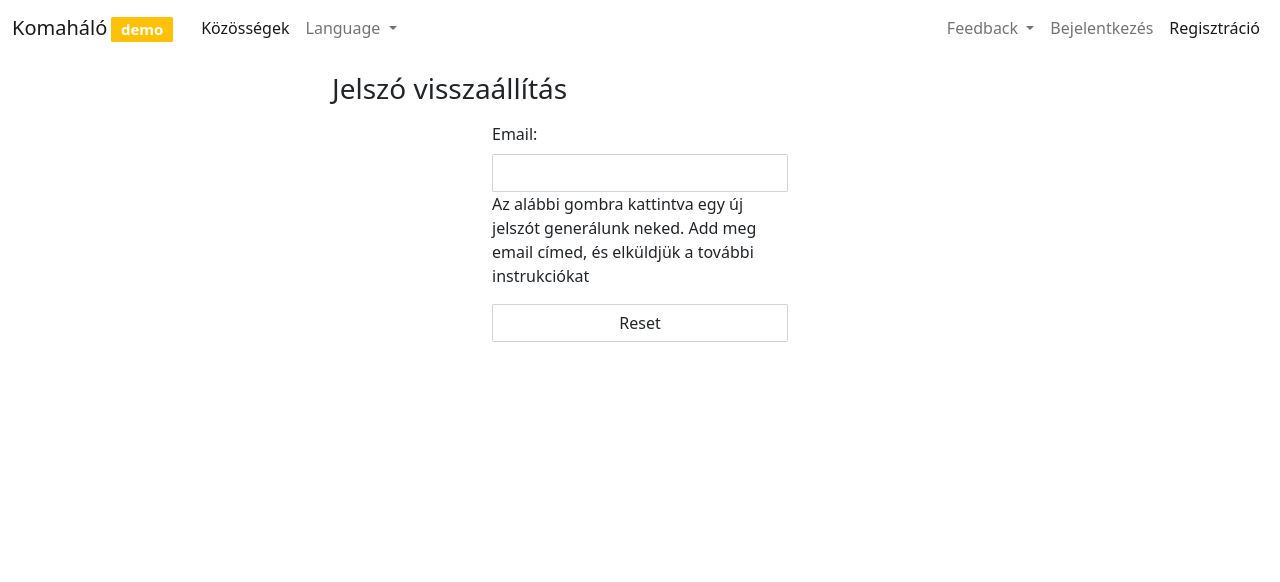
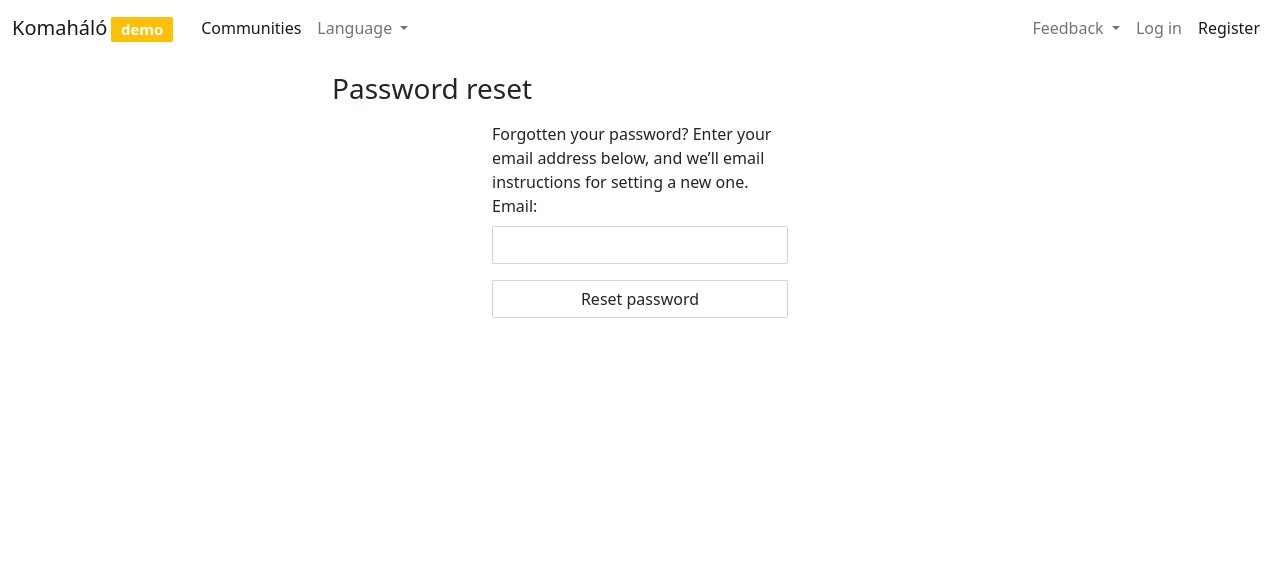
Before and after one commit to proofone/zoldweb, a Django app: page /user/password_reset/ in a window 1280 px wide. Shown: the top 582 px of the page. Run offline with Django 4.2, Linux system fonts and the light colour scheme; parts of the project's set-up code (start-up, migrations or seed data) failed here and were passed over; some libraries are stand-ins or nearby versions.

Commit message:
Template updates + translated text

```diff
--- a/brahma/templates/brahma/nav.html
+++ b/brahma/templates/brahma/nav.html
@@ -11,7 +11,7 @@
         <div class="collapse navbar-collapse" id="navbarSupportedContent">
             <ul class="navbar-nav me-auto mb-2 mb-lg-0">
                 <li class="nav-item">
-                    <a class="nav-link active" aria-current="page" href="{% url "communities" %}">Közösségek</a>
+                    <a class="nav-link active" aria-current="page" href="{% url "communities" %}">{% trans "Communities" %}</a>
                 </li>
                 {% if user.is_authenticated %}
                 <li class="nav-item">
@@ -45,17 +45,17 @@
                 </li>
                 {% if user.is_authenticated %}
                 <li class="nav-item">
-                    <a class="nav-link" aria-current="page" href="{% url "logout" %}"><span class="">{% trans "Sign out" %}</span></a>
+                    <a class="nav-link" aria-current="page" href="{% url "logout" %}"><span class="">{% trans "Log out" %}</span></a>
                 </li>
                 <li class="nav-item">
                     <a class="nav-link fw-semibold" aria-current="page" href="{% url "profile" %}">{{ request.user.username }}</a>
                 </li>
                 {% else %}
                 <li class="nav-item">
-                    <a class="nav-link" aria-current="page" href="{% url "login" %}">Bejelentkezés</a>
+                    <a class="nav-link" aria-current="page" href="{% url "login" %}">{% trans "Log in" %}</a>
                 </li>
                 <li class="nav-item">
-                    <a class="nav-link active" aria-current="page" href="{% url "register" %}">Regisztráció</a>
+                    <a class="nav-link active" aria-current="page" href="{% url "register" %}">{% trans "Register" %}</a>
                 </li>
                 {% endif %}
             </ul>
--- a/brahma/templates/entities/community_list.html
+++ b/brahma/templates/entities/community_list.html
@@ -1,8 +1,8 @@
 {% extends 'brahma/base.html' %}
 {% load i18n %}
-{% block title %}Közösségek{% endblock title %}
+{% block title %}{% trans "Communities" %}{% endblock title %}
 {% block content %}
-  <h1 class="h1 mb-3">Közösségek</h1>
+  <h1 class="h1 mb-3">{% trans "Communities" %}</h1>
   {% if user.is_authenticated %}
     <a href="{% url "create-community" %}" class="btn btn-outline-primary">{% trans "Létrehozás" %}</a>
   {% endif %}
--- a/brahma/templates/entities/invitation_form.html
+++ b/brahma/templates/entities/invitation_form.html
@@ -1,9 +1,9 @@
 {% extends 'brahma/base.html' %}
 {% load i18n %}
 {% include "csrf_token" %}
-{% block title %}Meghívó küldése{% endblock title %}
+{% block title %}{% trans "Send invitation" %}{% endblock title %}
 {% block content %}
-  <div class="h3 my-3">Meghívó küldése</div>
+  <div class="h3 my-3">{% trans "Send invitation" %}</div>
   <div class="row">
     <div class="col col-md-8 offset-md-2">
       <form method="POST" class="form-bs5">
--- a/brahma/templates/entities/user_form.html
+++ b/brahma/templates/entities/user_form.html
@@ -8,14 +8,14 @@
 {% if "register" in request.path and request.user.is_authenticated %}
 <div class="mt-5 alert alert-danger">
   <div>
-    {% trans "You are already signed in. If you would like to register another user, please sign out first" %}
+    {% trans "You are already logged in. If you would like to register another user, please log out first" %}
   </div>
   <a href="{% url "logout" %}?next=/register/" class="btn btn-secondary my-3">{% trans "Sign out" %}</a>
 </div>
 {% else %}
   <div class="h3 my-3">
     {% if "profile" in request.path %}{% trans "Edit profile" %} - {{ request.user }}
-    {% else %}{% trans "Regisztráció" %}{% endif %}
+    {% else %}{% trans "Register" %}{% endif %}
   </div>
   <div class="row justify-content-center">
     <div class="col col-md-6">
--- a/brahma/templates/registration/password_change_done.html
+++ b/brahma/templates/registration/password_change_done.html
@@ -1,10 +1,10 @@
 {% extends 'brahma/base.html' %}
 {% load i18n %}
 {% include "csrf_token" %}
-{% block title %}Jelszó módosítás sikeres{% endblock title %}
+{% block title %}{% trans "Password change successful" %}{% endblock title %}
 {% block content %}
-  <div class="h5 my-3">Jelszó módosítás sikeres</div>
+  <div class="h5 my-3">{% trans "Password change successful" %}</div>
   <div class="fs-6 my-3">
-    Mostantól az új jelszavaddal tudsz belépni. <a href="{% url "login" %}">Bejelentkezés</a>.
+    {% trans "You can log in with your new password now." %} <a href="{% url "login" %}">{% trans "Log in" %}</a>.
   </div>
 {% endblock %}
--- a/brahma/templates/registration/password_change_form.html
+++ b/brahma/templates/registration/password_change_form.html
@@ -1,9 +1,9 @@
 {% extends 'brahma/base.html' %}
 {% load i18n %}
 {% include "csrf_token" %}
-{% block title %}Jelszó módosítás{% endblock title %}
+{% block title %}{% trans "Change password" %}{% endblock title %}
 {% block content %}
-    <div class="h3 my-3">Jelszó módosítás</div>
+    <div class="h3 my-3">{% trans "Change password" %}</div>
     <div class="row justify-content-center">
         <div class="col col-md-6">
             <form method="POST" class="form-bs5">
--- a/brahma/templates/registration/password_reset_form.html
+++ b/brahma/templates/registration/password_reset_form.html
@@ -1,17 +1,17 @@
 {% extends 'brahma/base.html' %}
 {% load i18n %}
 {% include "csrf_token" %}
-{% block title %}Jelszó visszaállítás{% endblock title %}
+{% block title %}{% trans "Password reset" %}{% endblock title %}
 {% block content %}
-    <div class="h3 my-3">Jelszó visszaállítás</div>
+    <div class="h3 my-3">{% trans "Password reset" %}</div>
     <div class="row justify-content-center">
         <div class="col col-md-6">
             <form method="POST" class="form-bs5">
             {% csrf_token %}
+            <label for="id_email">{% trans "Forgotten your password? Enter your email address below, and we’ll email instructions for setting a new one." %}</label>
             {{ form.as_div }}
-            <label for="id_email">{% trans "Az alábbi gombra kattintva egy új jelszót generálunk neked. Add meg email címed, és elküldjük a további instrukciókat" %}</label>
             <div class="text-center">
-                <input type="submit" class="btn btn-outline-success mt-3" value={% trans "Reset my password" %}>
+                <input type="submit" class="btn btn-outline-warning mt-3" value="{% trans "Reset password" %}">
             </div>
             </form>
         </div>
```
Also changed, not shown: brahma/templates/registration/login.html (+4 -4 lines), brahma/templates/entities/invitations_include.html (indentation only).
